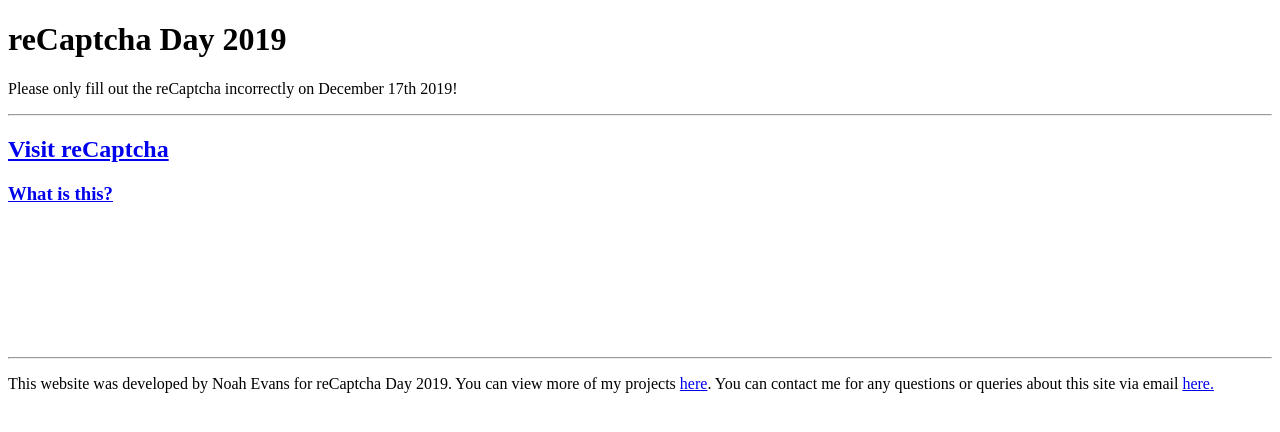
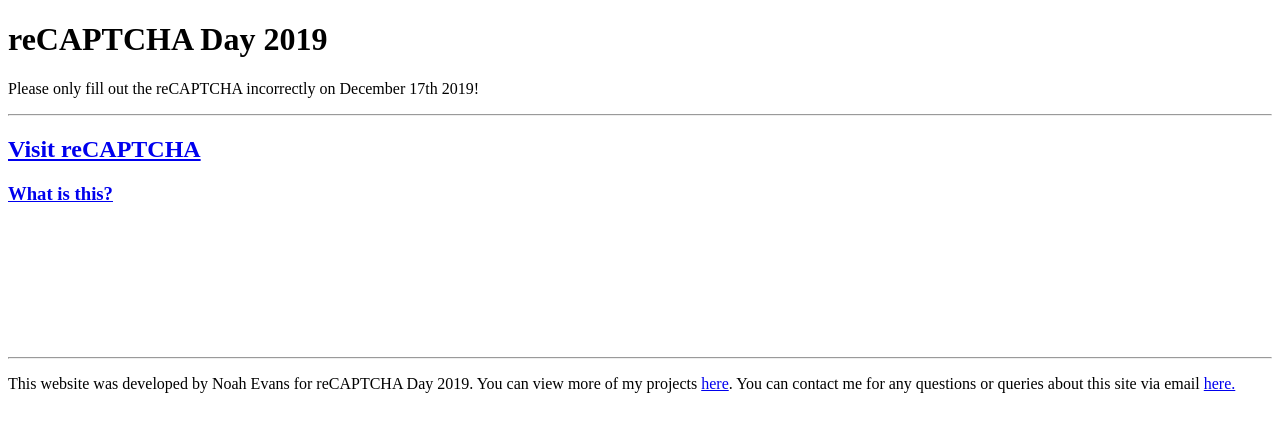
Before and after one commit to ThisIsNoahEvans/recaptcha-day, a plain HTML site: page index.html in a window 1280 px wide. Drawn offline with Linux system fonts and the light colour scheme.

Commit message:
A few changes here and there, plus I actually spelt reCAPTCHA properly now

```diff
--- a/index.html
+++ b/index.html
@@ -3,14 +3,14 @@
   <head>
     <meta charset="utf-8">
     <meta name="viewport" content="width=device-width">
-    <title>reCaptcha Day 2019</title>
+    <title>reCAPTCHA Day 2019</title>
     <link href="style.css" rel="stylesheet" type="text/css" />
   </head>
   <body>
-    <h1>reCaptcha Day 2019</h1>
-    <p>Please only fill out the reCaptcha incorrectly on December 17th 2019!</p>
+    <h1>reCAPTCHA Day 2019</h1>
+    <p>Please only fill out the reCAPTCHA incorrectly on December 17th 2019!</p>
     <hr>
-    <h2><a href='captcha.html'>Visit reCaptcha</a></h2>
+    <h2><a href='captcha.html'>Visit reCAPTCHA</a></h2>
     <h3><a href='about.html'>What is this?</a></h3>
     <script src="script.js"></script>
     <br>
@@ -21,7 +21,7 @@
     <br>
     <br>
     <hr>
-    <p>This website was developed by Noah Evans for reCaptcha Day 2019.
-      You can view more of my projects <a href='https://itsnoahevans.co.uk'>here</a>. You can contact me for any questions or queries about this site via email <a href='mailto:recaptchaday@itsnoahevans.co.uk'>here.</a></p>
+    <p>This website was developed by Noah Evans for reCAPTCHA Day 2019.
+      You can view more of my projects <a href='https://itsnoahevans.co.uk'>here</a>. You can contact me for any questions or queries about this site via email <a href='mailto:reCAPTCHAday@itsnoahevans.co.uk'>here.</a></p>
   </body>
 </html>
```
Also changed, not shown: about.html (+2 -2 lines), captcha.html (+7 -7 lines).
